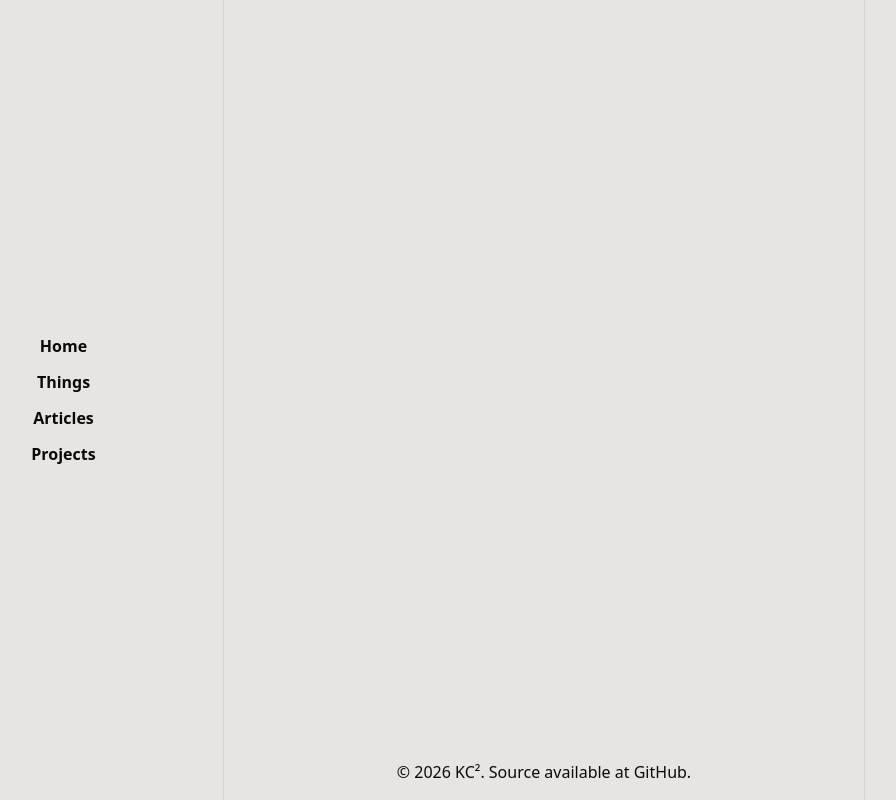
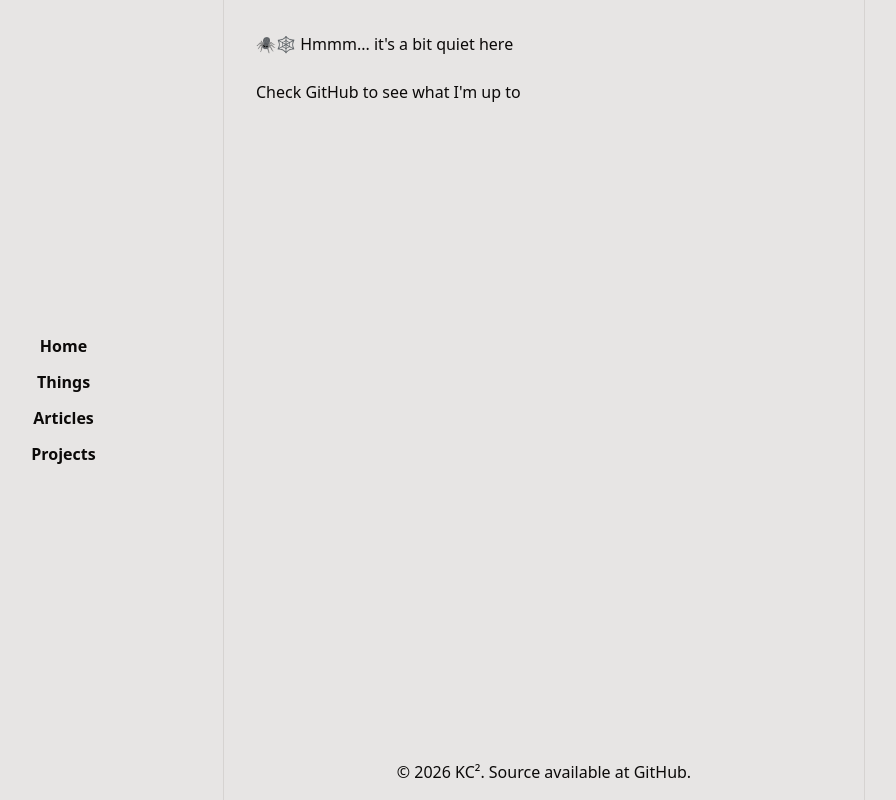
Before and after one commit to krausc2/kc2.dev, a SvelteKit app: page /projects in a window 1280 px wide. Shown: the whole page, without its empty margins (96-992 px from the left). Built offline with nearby package versions, Linux system fonts and the light colour scheme.

Commit message:
feat: add placeholder page for projects

```diff
--- a/src/routes/projects/+page.svelte
+++ b/src/routes/projects/+page.svelte
@@ -0,0 +1,3 @@
+<p>🕷️🕸️ Hmmm... it's a bit quiet here</p>
+<br>
+<p>Check <a href="https://github.com/krausc2" target="_blank" rel="noreferrer">GitHub</a> to see what I'm up to</p>
```
